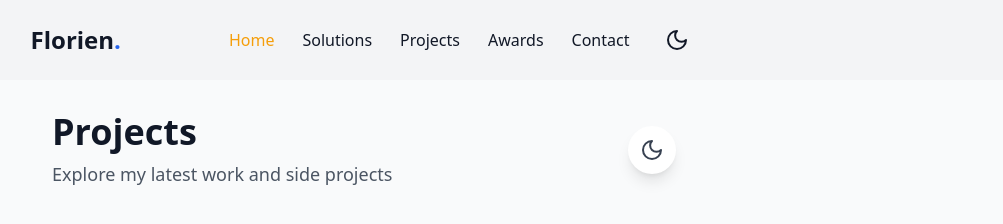
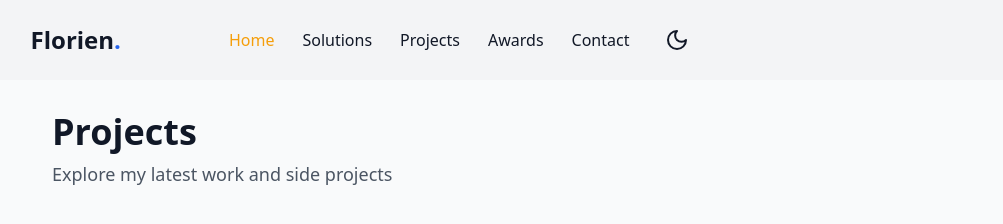
Before and after one commit to Florien2208/My-portifolio-v1, a React (Vite) app: page /projects in a window 1280 px wide. Shown: the top 224 px of the page, without its empty margins (276-1279 px from the left). Built offline with nearby package versions, Linux system fonts and the light colour scheme.

Commit message:
updates on project

```diff
--- a/src/pages/ProjectsPage.tsx
+++ b/src/pages/ProjectsPage.tsx
@@ -1,6 +1,6 @@
 import React, { useContext } from "react";
 import { ThemeContext } from "../components/constants/ThemeContext";
-import { ExternalLink, Github, Moon, Sun } from "lucide-react";
+import { ExternalLink, Github} from "lucide-react";
 // import ProjectDetailPageWrapper from "./parts/ProjectDetailPage";
 
 interface Technology {
@@ -88,7 +88,7 @@ const ProjectCard: React.FC<{ project: Project; isDarkMode: boolean }> = ({
 };
 
 const ProjectsPage: React.FC = () => {
-  const { isDarkMode, toggleDarkMode } = useContext(ThemeContext);
+  const { isDarkMode } = useContext(ThemeContext);
 
   const projects: Project[] = [
     {
@@ -182,23 +182,7 @@ const ProjectsPage: React.FC = () => {
               Explore my latest work and side projects
             </p>
           </div>
-          <button
-            onClick={toggleDarkMode}
-            className={`p-3 rounded-full transition-colors duration-200 ${
-              isDarkMode
-                ? "bg-gray-800 hover:bg-gray-700"
-                : "bg-white hover:bg-gray-100"
-            } shadow-lg`}
-            aria-label={
-              isDarkMode ? "Switch to light mode" : "Switch to dark mode"
-            }
-          >
-            {isDarkMode ? (
-              <Sun className="w-6 h-6 text-yellow-400" />
-            ) : (
-              <Moon className="w-6 h-6 text-gray-700" />
-            )}
-          </button>
+
         </div>
         <div className="grid grid-cols-1 md:grid-cols-2 gap-8">
           {projects.map((project) => (
--- a/src/pages/parts/TypewriterJobTitle.tsx
+++ b/src/pages/parts/TypewriterJobTitle.tsx
@@ -1,7 +1,12 @@
 import { useContext, useEffect, useState } from "react";
 import { ThemeContext } from "../../components/constants/ThemeContext";
 
-const jobTitles = ["Python Developer", "Software Engineer", "ML Engineer"];
+const jobTitles = [
+  "Software Engineer",
+  "Graphic Designer",
+  "Python Developer",
+  "ML Engineer",
+];
 
 const TypewriterJobTitle = () => {
   const [currentIndex, setCurrentIndex] = useState(0);
```
